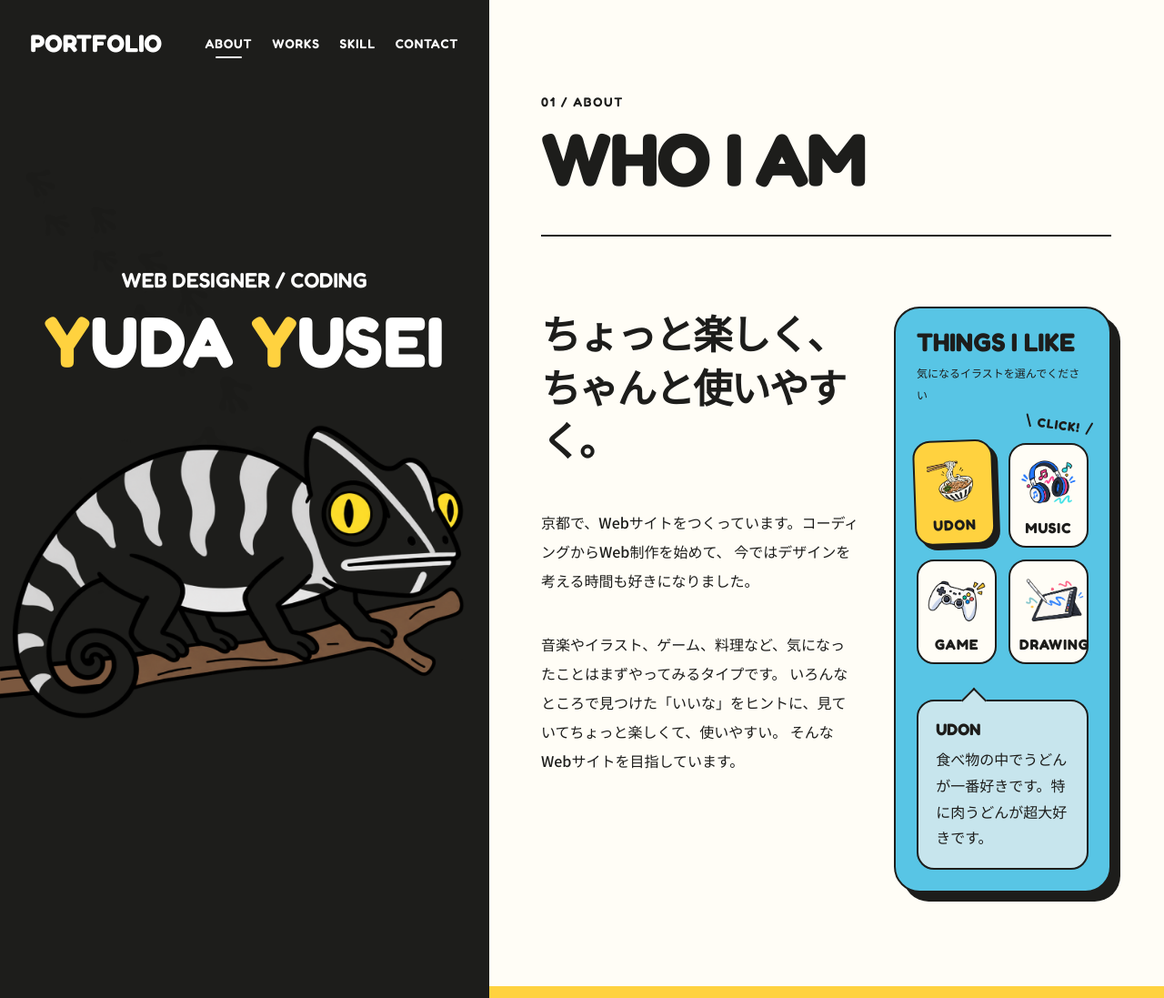
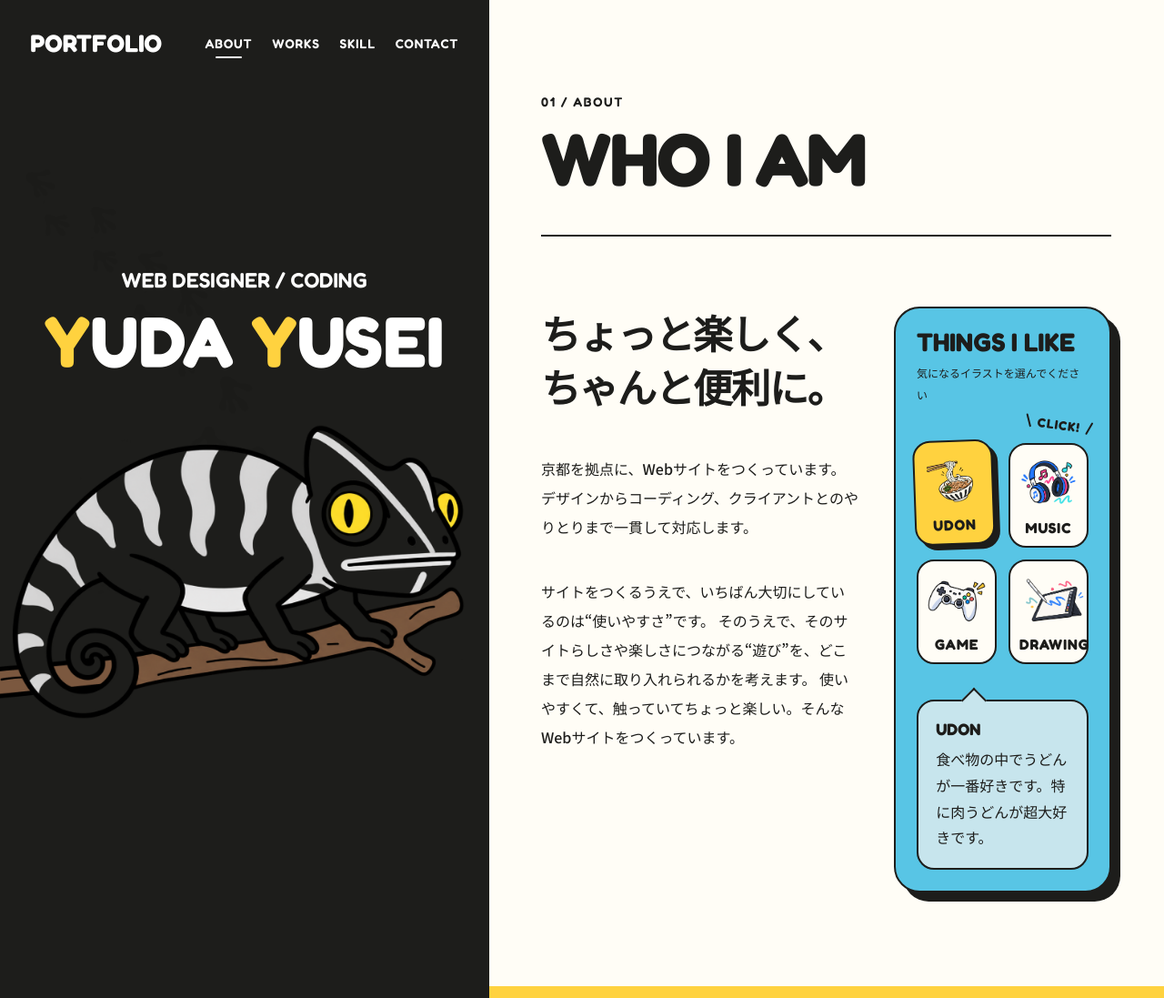
Before and after one commit to yuyu1018/portfolio, a website built with Vite: page index.html in a window 1280 px wide. Shown: the top 1097 px of the page at 91% size. Built offline with nearby package versions, Linux system fonts and the light colour scheme.

Commit message:
Refine about service description

```diff
--- a/index.html
+++ b/index.html
@@ -72,16 +72,16 @@
 
             <div class="about__grid">
               <article class="about__profile" data-reveal="up" data-reveal-delay="1">
-                <p class="about__catch">ちょっと楽しく、<br />ちゃんと使いやすく。</p>
+                <p class="about__catch">ちょっと楽しく、<br />ちゃんと便利に。</p>
                 <div class="about__copy">
                   <p>
-                    京都で、Webサイトをつくっています。コーディングからWeb制作を始めて、
-                    今ではデザインを考える時間も好きになりました。
+                    京都を拠点に、Webサイトをつくっています。
+                    デザインからコーディング、クライアントとのやりとりまで一貫して対応します。
                   </p>
                   <p>
-                    音楽やイラスト、ゲーム、料理など、気になったことはまずやってみるタイプです。
-                    いろんなところで見つけた「いいな」をヒントに、見ていてちょっと楽しくて、使いやすい。
-                    そんなWebサイトを目指しています。
+                    サイトをつくるうえで、いちばん大切にしているのは“使いやすさ”です。
+                    そのうえで、そのサイトらしさや楽しさにつながる“遊び”を、どこまで自然に取り入れられるかを考えます。
+                    使いやすくて、触っていてちょっと楽しい。そんなWebサイトをつくっています。
                   </p>
                 </div>
               </article>
```
